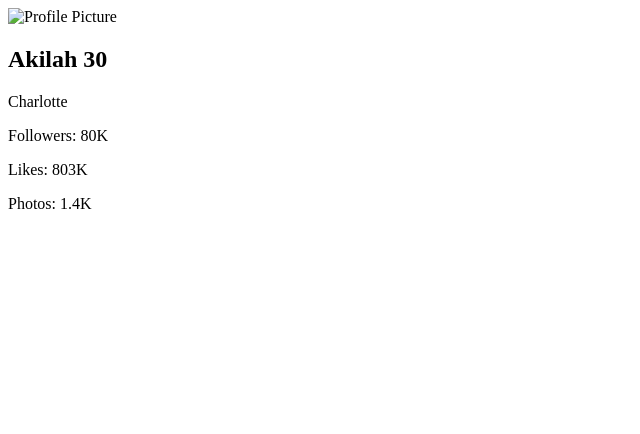
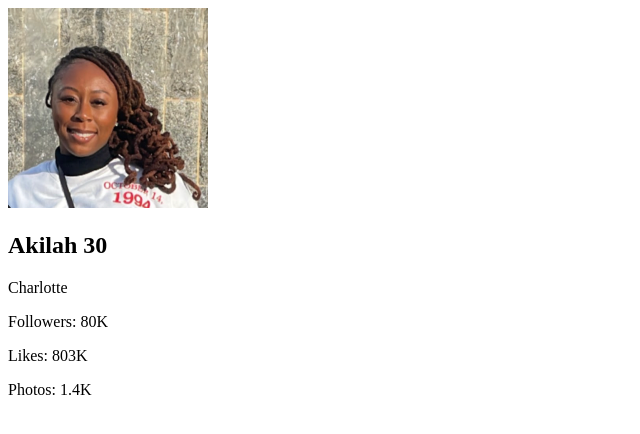
Before and after one commit to akilah10727/profilecard, a plain HTML site: page index.html in a window 1280 px wide. Shown: the whole page, without its empty margins (0-640 px from the left). Drawn offline with Linux system fonts and the light colour scheme.

Commit message:
insert image

```diff
--- a/index.html
+++ b/index.html
@@ -5,7 +5,7 @@
     <meta name="viewport" content="width=device-width, initial-scale=1.0" /></head>
     <body>
         <div class="profile-card">
-            <img src="image.png"
+            <img src="/img/image.png"
              alt="Profile Picture" width="200" height="200">
             <h2>Akilah 30</h2>
             <p>Charlotte</p>
```
Also changed, not shown: 1 other file.
